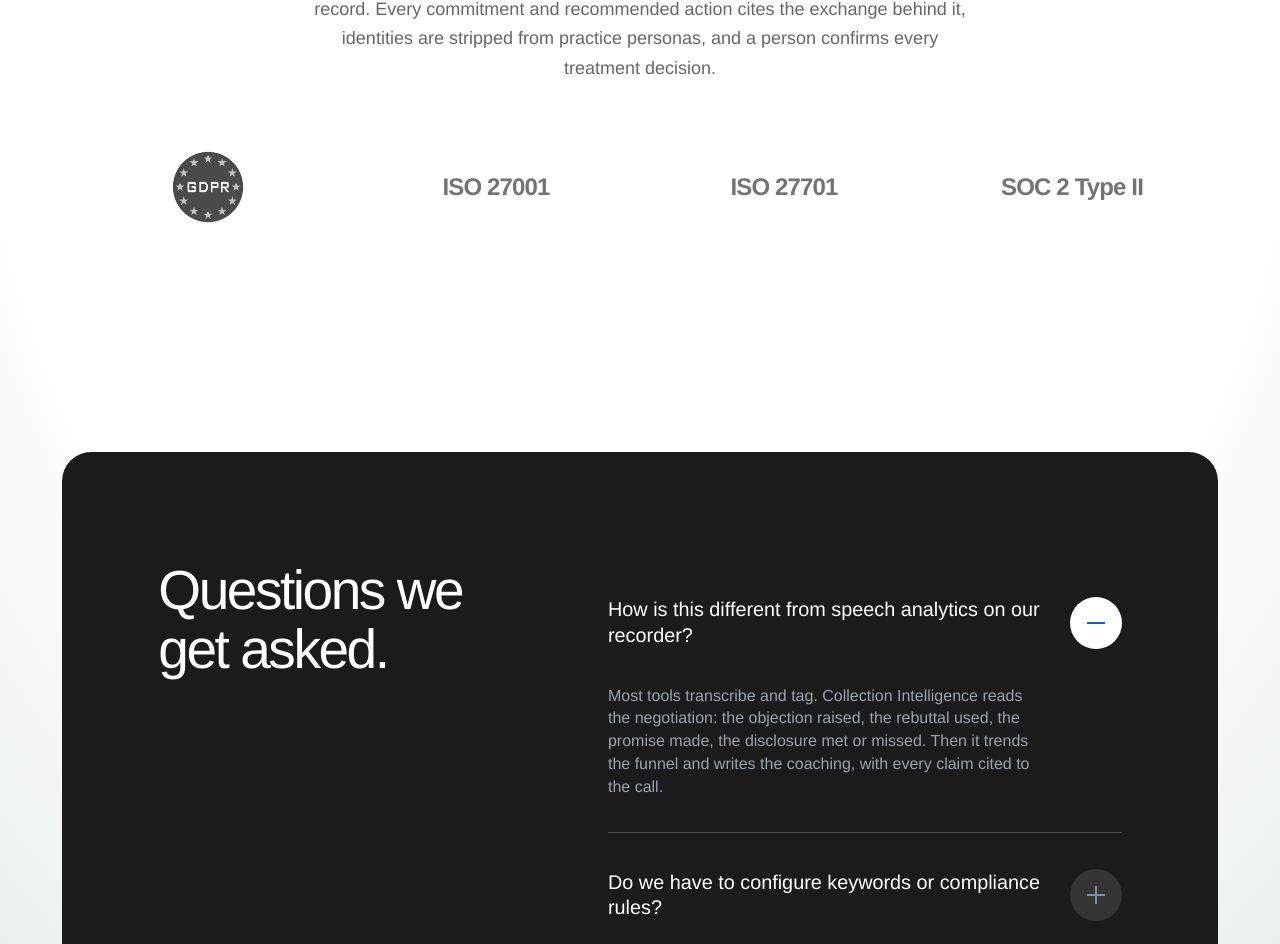
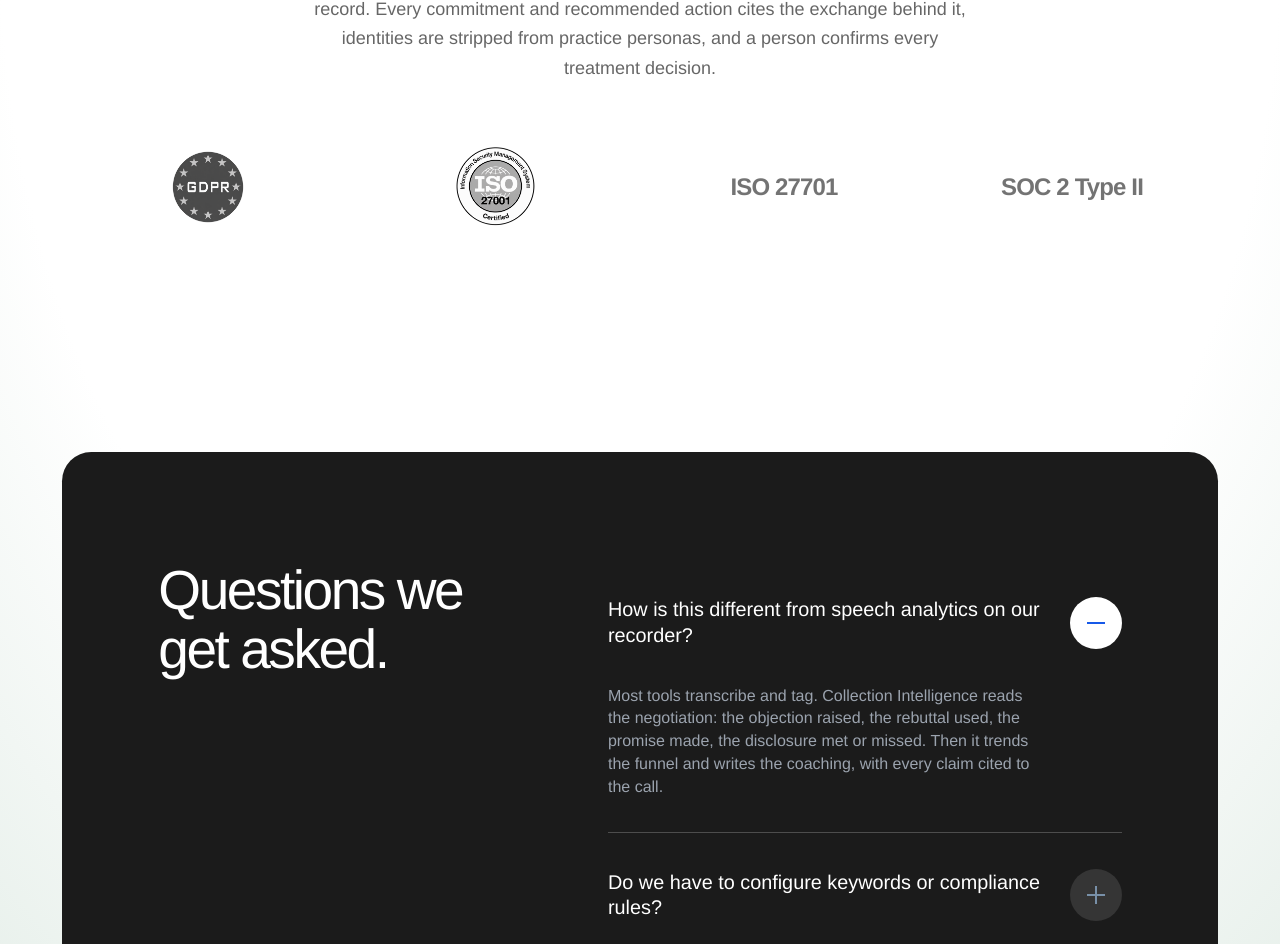
Before and after one commit to Umesh0014/DO-website, a Next.js app: page /collection-intelligence in a window 1280 px wide. Shown: the part 3411-4355 px from the top of the page. Built offline with nearby package versions, Linux system fonts and the light colour scheme; a web font is replaced by a local one.

Commit message:
Add ISO 27001 emblem to logo wall

```diff
--- a/app/components/IntelligenceLandingPage.tsx
+++ b/app/components/IntelligenceLandingPage.tsx
@@ -1072,7 +1072,12 @@ export default function IntelligenceLandingPage({
                         src: "/gdpr-emblem.png",
                       },
                     },
-                    { label: "ISO 27001" },
+                    {
+                      image: {
+                        alt: "ISO 27001 certified",
+                        src: "/iso-27001-emblem.png",
+                      },
+                    },
                     { label: "ISO 27701" },
                     { label: "SOC 2 Type II" },
                   ]
```
Also changed, not shown: public/iso-27001-emblem.png (added).
